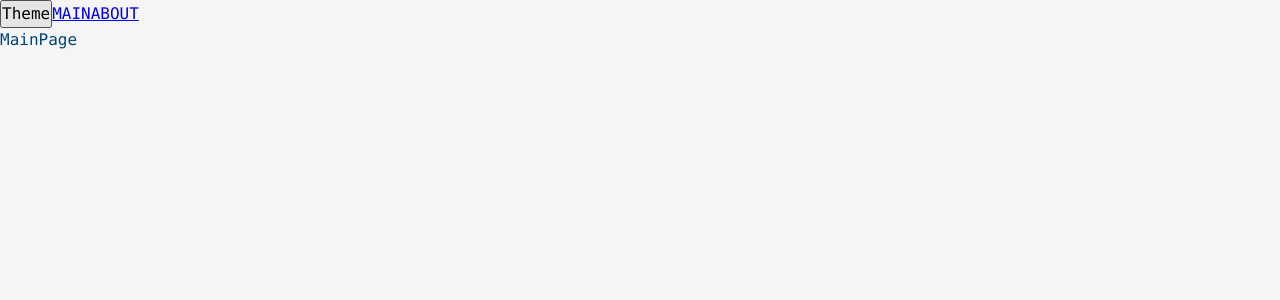
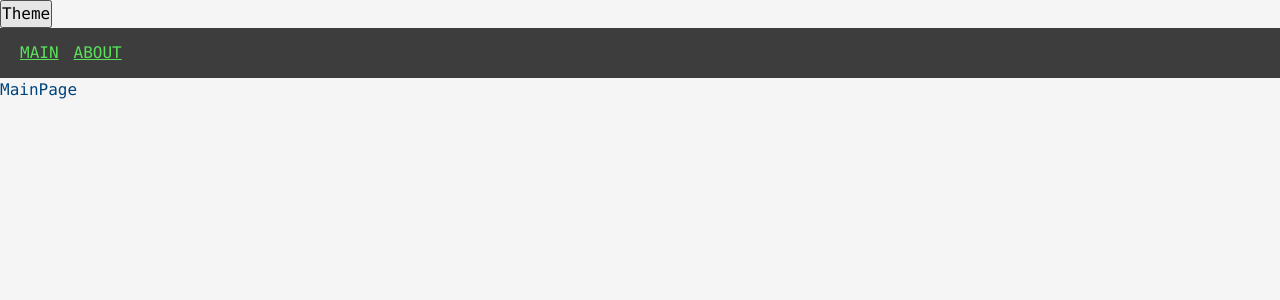
Before and after one commit to KiryhaUdmurt/advanced-project, a React app: page / in a window 1280 px wide. Shown: the top 300 px of the page. Built offline with nearby package versions, Linux system fonts and the light colour scheme.

Commit message:
первый виджет навбар, универсальный компонент ссылки

```diff
--- a/src/app/App.tsx
+++ b/src/app/App.tsx
@@ -3,6 +3,7 @@ import { Link } from "react-router-dom";
 import { classNames } from "shared/lib/classNames/classNames";
 import { useTheme } from "app/providers/ThemeProvider";
 import { AppRouter } from "./providers/router";
+import { NavBar } from "widgets/NavBar";
 
 const App = () => {
   const { theme, toggleTheme } = useTheme();
@@ -10,8 +11,7 @@ const App = () => {
   return (
     <div className={classNames('app', {}, [theme])}>
       <button onClick={toggleTheme}>Theme</button>
-      <Link to={"/"}>MAIN</Link>
-      <Link to={"/about"}>ABOUT</Link>
+      <NavBar />
 
       <AppRouter />
     </div>
--- a/src/app/styles/themes/dark.scss
+++ b/src/app/styles/themes/dark.scss
@@ -1,6 +1,9 @@
 .app.dark {
   --bg-color: rgb(61, 61, 61);
+  --inverted-bg-color: rgb(245, 245, 245);
 
   --primary-color: rgb(0, 133, 0);
   --secondary-color: rgb(90, 226, 90);
+  --inverted-primary-color: rgb(0, 68, 124);
+  --inverted-secondary-color: rgb(0, 51, 190);
 }
--- a/src/app/styles/themes/light.scss
+++ b/src/app/styles/themes/light.scss
@@ -1,6 +1,9 @@
 .app.light {
   --bg-color: rgb(245, 245, 245);
+  --inverted-bg-color: rgb(61, 61, 61);
 
   --primary-color: rgb(0, 68, 124);
   --secondary-color: rgb(0, 51, 190);
+  --inverted-primary-color: rgb(0, 133, 0);
+  --inverted-secondary-color: rgb(90, 226, 90);
 }
--- a/src/app/styles/variables/global.scss
+++ b/src/app/styles/variables/global.scss
@@ -8,4 +8,7 @@
   --font-size-l: 24px;
   --font-line-l: 32px;
   --font-l: var(--font-size-l) / var(--font-line-l) var(--font-family-main);
+
+  // Размеры
+  --navbar-height: 50px;
 }
--- a/src/app/types/globals.d.ts
+++ b/src/app/types/globals.d.ts
@@ -1,4 +1,4 @@
-declare module "*.css" {
+declare module "*.scss" {
   interface IClassNames {
     [className: string]: string;
   }
--- a/src/shared/lib/classNames/classNames.tsx
+++ b/src/shared/lib/classNames/classNames.tsx
@@ -2,14 +2,14 @@ type Mods = Record<string, boolean | string>;
 
 export function classNames(
   className: string,
-  mods: Mods,
-  additional: string[]
+  mods: Mods = {},
+  additional: string[] = []
 ): string {
   return [
     className,
     ...Object.entries(mods)
       .filter(([className, value]) => Boolean(value))
       .map(([className]) => className),
-    ...additional,
+    ...additional.filter(Boolean),
   ].join(" ");
 }
--- /dev/null
+++ b/src/shared/ui/AppLink/AppLink.module.scss
@@ -0,0 +1,11 @@
+.AppLink {
+  color: var(--primary-color);
+}
+
+.primary {
+  color: var(--primary-color);
+}
+
+.secondary {
+  color: var(--inverted-secondary-color);
+}
--- /dev/null
+++ b/src/shared/ui/AppLink/AppLink.tsx
@@ -0,0 +1,33 @@
+import { classNames } from "shared/lib/classNames/classNames";
+import cls from "./AppLink.module.scss";
+import { Link, LinkProps } from "react-router-dom";
+import { FC } from "react";
+
+export enum AppLinkTheme {
+  PRIMARY = "primary",
+  SECONDARY = "secondary",
+}
+
+interface AppLinkProps extends LinkProps {
+  className?: string;
+  theme?: AppLinkTheme;
+}
+export const AppLink: FC<AppLinkProps> = (props) => {
+  const {
+    to,
+    className,
+    children,
+    theme = AppLinkTheme.PRIMARY,
+    ...otherProps
+  } = props;
+
+  return (
+    <Link
+      to={to}
+      className={classNames(cls.AppLink, {}, [className, cls[theme]])}
+      {...otherProps}
+    >
+      {children}
+    </Link>
+  );
+};
--- /dev/null
+++ b/src/widgets/NavBar/index.ts
@@ -0,0 +1,3 @@
+import { NavBar } from "./ui/NavBar";
+
+export { NavBar };
--- /dev/null
+++ b/src/widgets/NavBar/ui/NavBar.module.scss
@@ -0,0 +1,17 @@
+.NavBar {
+  width: 100%;
+  height: var(--navbar-height);
+  background: var(--inverted-bg-color);
+
+  display: flex;
+  align-items: center;
+  padding: 20px;
+}
+
+.links {
+  margin-left: auto;
+}
+
+.mainLink {
+  margin-right: 15px;
+}
--- /dev/null
+++ b/src/widgets/NavBar/ui/NavBar.tsx
@@ -0,0 +1,26 @@
+import { classNames } from "shared/lib/classNames/classNames";
+import cls from "./NavBar.module.scss";
+import { AppLink, AppLinkTheme } from "shared/ui/AppLink/AppLink";
+
+interface NavBarProps {
+  className?: string;
+}
+
+export const NavBar = ({ className }: NavBarProps) => {
+  return (
+    <div className={classNames(cls.NavBar, {}, [className])}>
+      <div className="links">
+        <AppLink
+          to={"/"}
+          theme={AppLinkTheme.SECONDARY}
+          className={cls.mainLink}
+        >
+          MAIN
+        </AppLink>
+        <AppLink to={"/about"} theme={AppLinkTheme.SECONDARY}>
+          ABOUT
+        </AppLink>
+      </div>
+    </div>
+  );
+};
```
